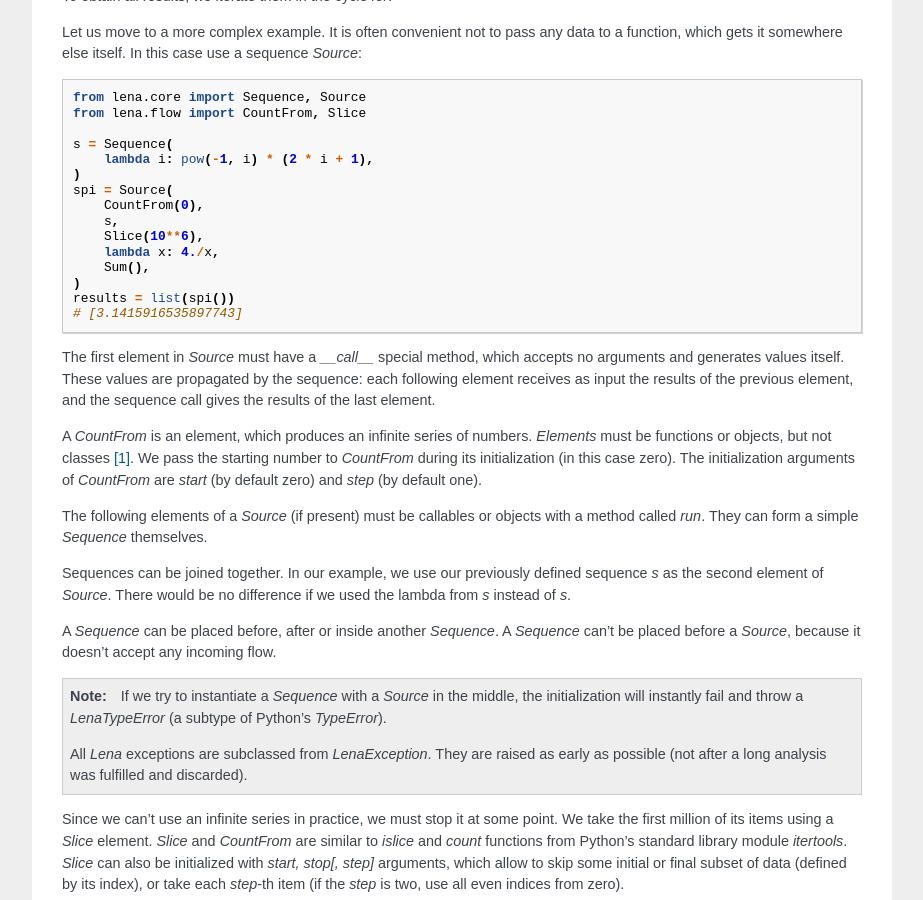
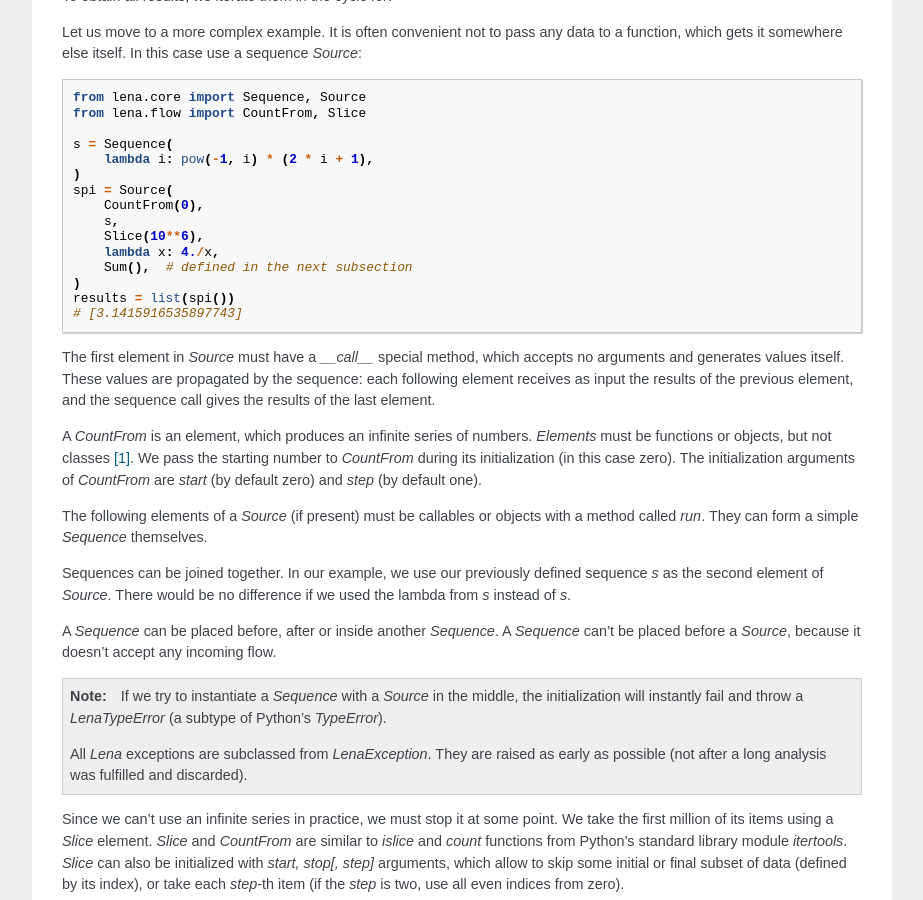
Before and after one commit to ynikitenko/lena, a Sphinx documentation site: the page built from docs/source/tutorial/1-introduction.rst, in a window 1280 px wide and 900 px high, scrolled down 908 px. Shown: the whole window, without its empty margins (198-1121 px from the left). Built offline with Sphinx 7.4.7, drawn with Linux system fonts in a browser that asks for light colours; comment, search, counter and statistics services are not loaded.

Commit message:
Improves documentation (tutorial). Fixes #3

```diff
--- a/docs/source/tutorial/1-introduction.rst
+++ b/docs/source/tutorial/1-introduction.rst
@@ -69,7 +69,7 @@ In this case use a sequence *Source*:
         s,
         Slice(10**6),
         lambda x: 4./x,
-        Sum(),
+        Sum(),  # defined in the next subsection
     )
     results = list(spi())
     # [3.1415916535897743]
```
